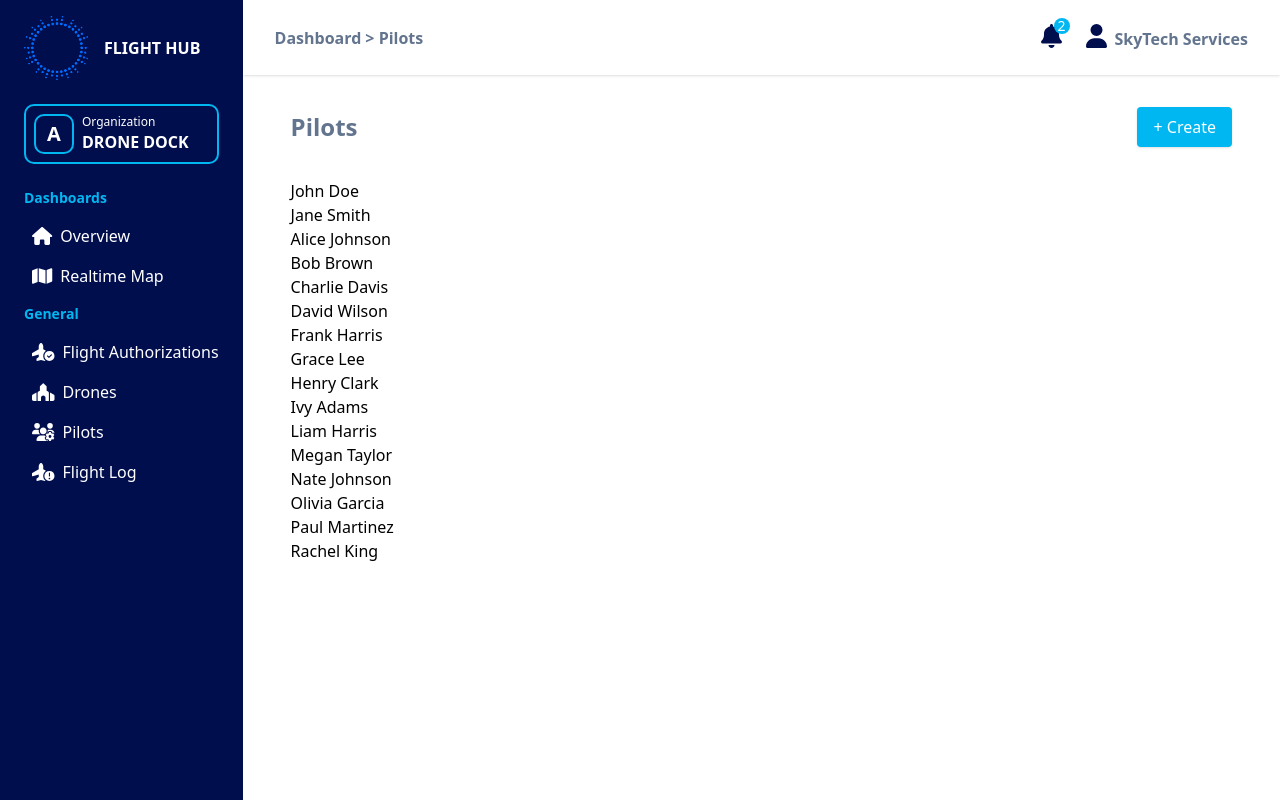
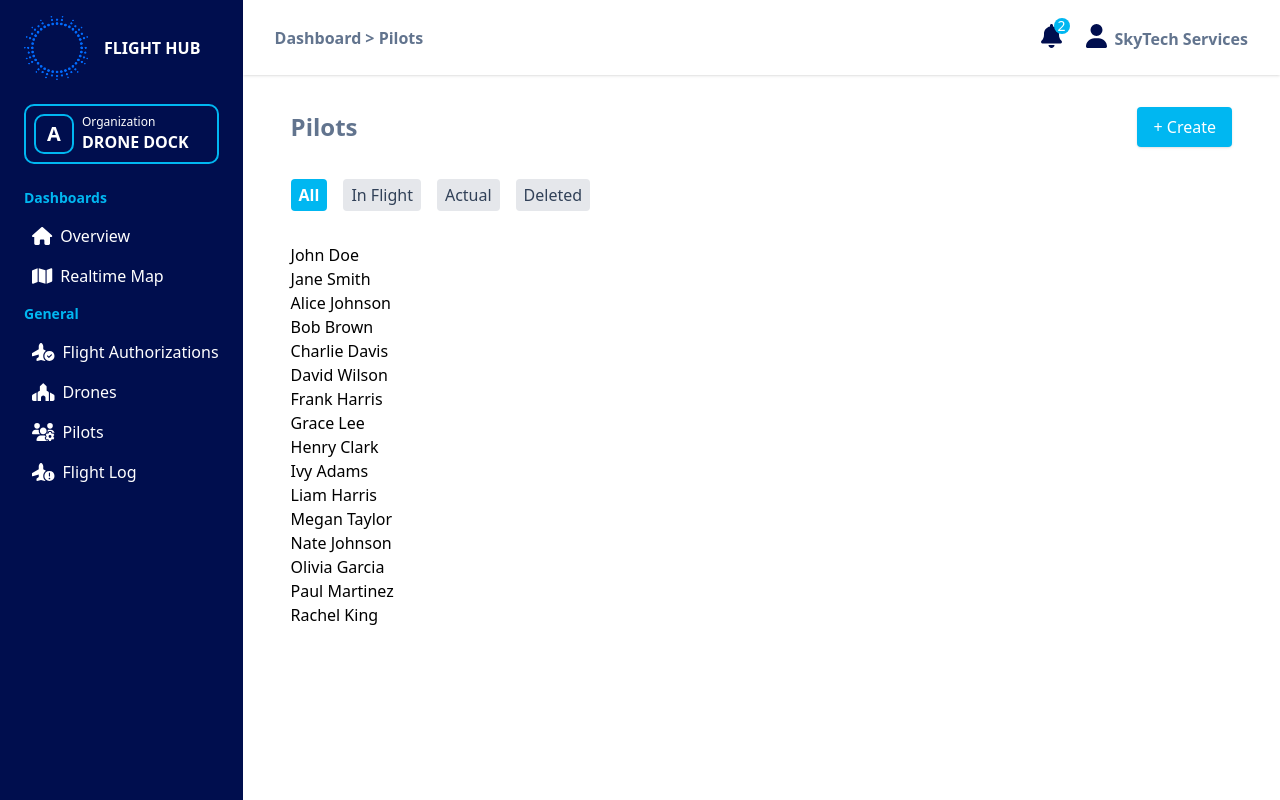
Before and after one commit to ovolkov1991/flight-hub, a React (Vite) app: page /pilots in a window 1280 px wide. Built offline with nearby package versions, Linux system fonts and the light colour scheme.

Commit message:
add filter for pilots

```diff
--- a/src/pages/Pilots/index.tsx
+++ b/src/pages/Pilots/index.tsx
@@ -1,15 +1,19 @@
-import { useEffect } from 'react';
+import { useState, useEffect } from 'react';
 import { useDispatch, useSelector } from 'react-redux';
 import { Link } from 'react-router-dom';
 
 import { RootState, AppDispatch } from '../../store';
 import { savePilotsList } from '../../store/slices/pilotSlice';
 import { pilotAPI } from '../../api';
+import { PilotStatus } from '../../types/pilot';
+
+type PilotsFilter = 'All' | PilotStatus;
+const filter: PilotsFilter[] = ['All', 'In Flight', 'Actual', 'Deleted'];
 
 const Pilots = () => {
   const dispatch = useDispatch<AppDispatch>();
   const storedPilots = useSelector((state: RootState) => state.pilots.list);
-
+  const [selectedFilter, setSelectedFilter] = useState<PilotsFilter>('All');
   const getAllPilots = async () => {
     const pilots = await pilotAPI.get();
     dispatch(savePilotsList(pilots));
@@ -20,6 +24,11 @@ const Pilots = () => {
     // eslint-disable-next-line react-hooks/exhaustive-deps
   }, []);
 
+  const filteredPilots =
+    selectedFilter === 'All'
+      ? storedPilots
+      : storedPilots.filter((pilot) => pilot.status === selectedFilter);
+
   return (
     <div className='py-8 px-12'>
       <div className='flex items-center justify-between'>
@@ -29,8 +38,24 @@ const Pilots = () => {
         </Link>
       </div>
 
+      <div className='mt-8 flex gap-4'>
+        {filter.map((status: PilotsFilter) => (
+          <button
+            key={status}
+            className={`px-2 py-1 rounded-sm ${
+              selectedFilter === status
+                ? 'bg-secondary text-white font-semibold'
+                : 'bg-gray-200 text-slate-700'
+            }`}
+            onClick={() => setSelectedFilter(status)}
+          >
+            {status}
+          </button>
+        ))}
+      </div>
+
       <div className='mt-8'>
-        {storedPilots.map((pilot) => {
+        {filteredPilots.map((pilot) => {
           return <p key={pilot.id}>{pilot.name}</p>;
         })}
       </div>
--- a/src/types/pilot.ts
+++ b/src/types/pilot.ts
@@ -1,4 +1,4 @@
-type PilotStatus = 'In Flight' | 'Actual' | 'Deleted';
+export type PilotStatus = 'In Flight' | 'Actual' | 'Deleted';
 
 export interface Pilot {
   id: string;
```
